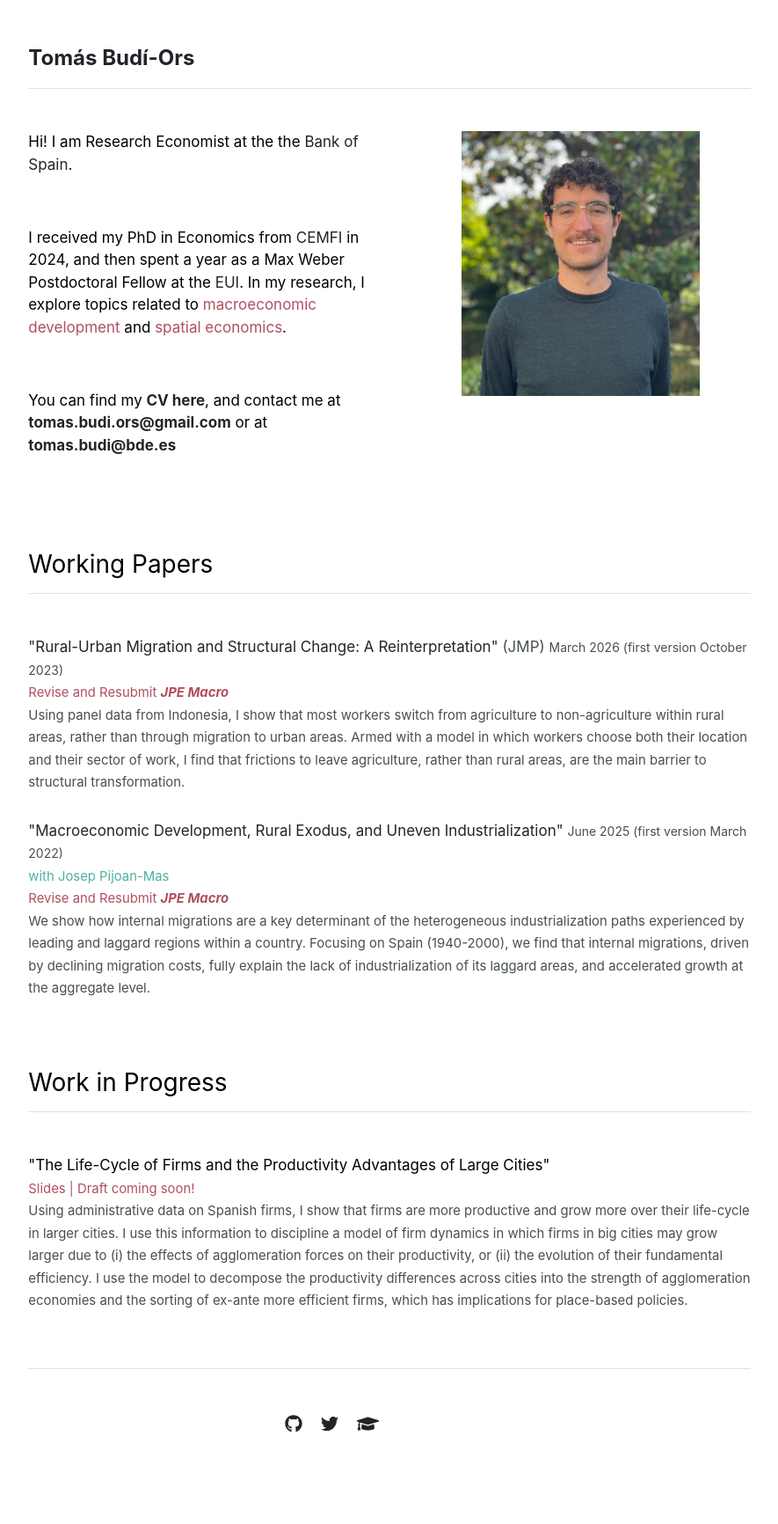
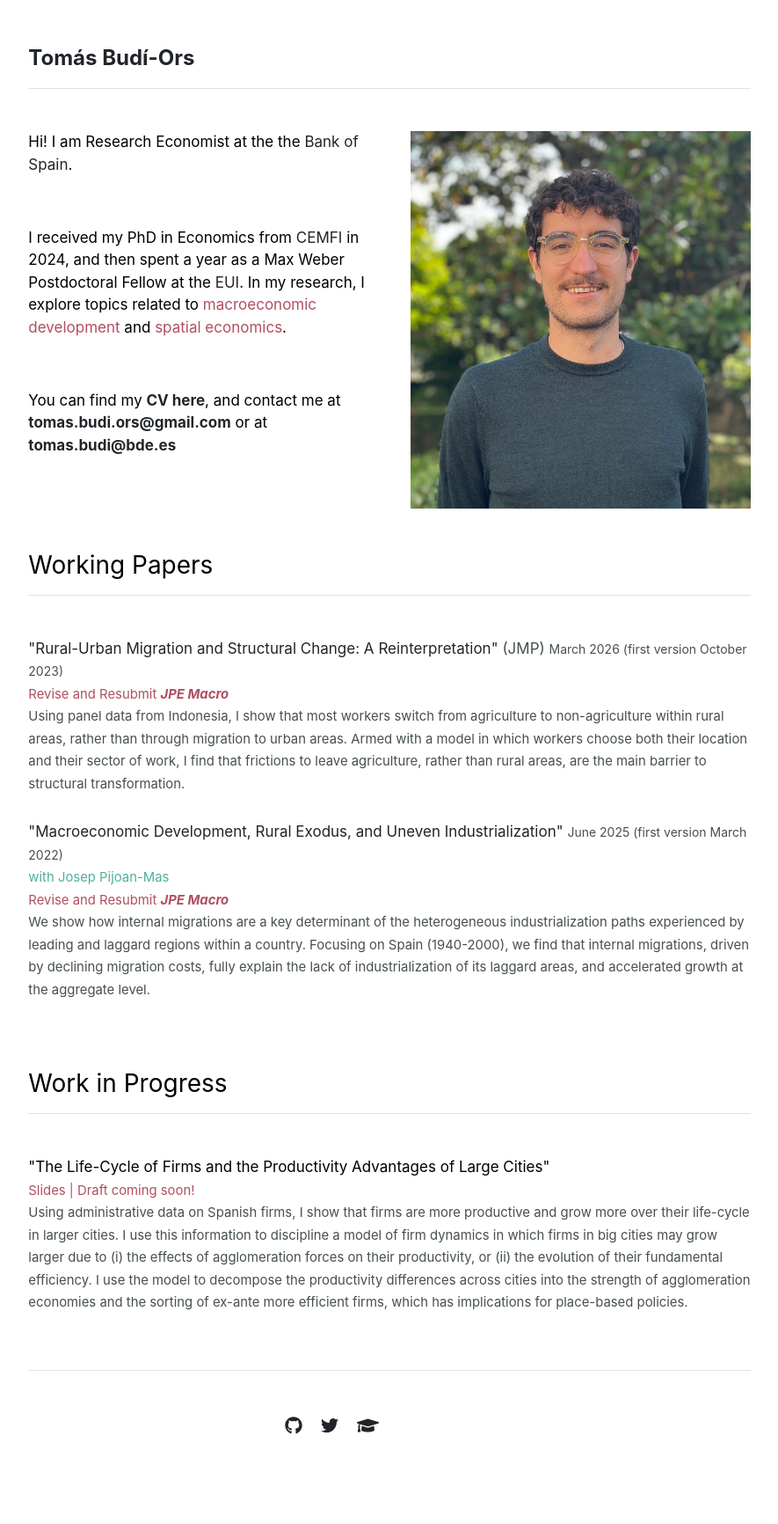
Before and after one commit to tomas-budi-ors/tomas-budi-ors.github.io, a Jekyll site: the page built from index.md, in a window 1280 px wide. Shown: the whole page at 88% size, without its empty margins (197-1082 px from the left). Built offline with Jekyll 4.4.1, drawn with Linux system fonts in a browser that asks for light colours.

Commit message:
Fix photo sizing
Co-Authored-By: Claude Sonnet 4.6 <noreply@ant

```diff
--- a/_layouts/home.html
+++ b/_layouts/home.html
@@ -8,7 +8,7 @@ layout: default
     {{ content }}
   </div>
   <div class="col-md-6 center-image">
-    <img src="{{ site.github.url }}/assets/img/profile_website.JPG" alt="Home" width="70%">
+    <img src="{{ site.github.url }}/assets/img/profile_website.JPG" alt="Home">
   </div>
 </div>
 
--- a/_sass/main.scss
+++ b/_sass/main.scss
@@ -57,10 +57,14 @@ span.abstract a {
 }
 
 .col-md-6.center-image {
-  text-align: center;
+  display: flex;
+  align-items: center;
+  justify-content: center;
 }
 
 .col-md-6.center-image img {
-  display: inline-block;
-  margin: 0 auto;
+  max-height: 100%;
+  max-width: 100%;
+  width: auto;
+  object-fit: contain;
 }
```
